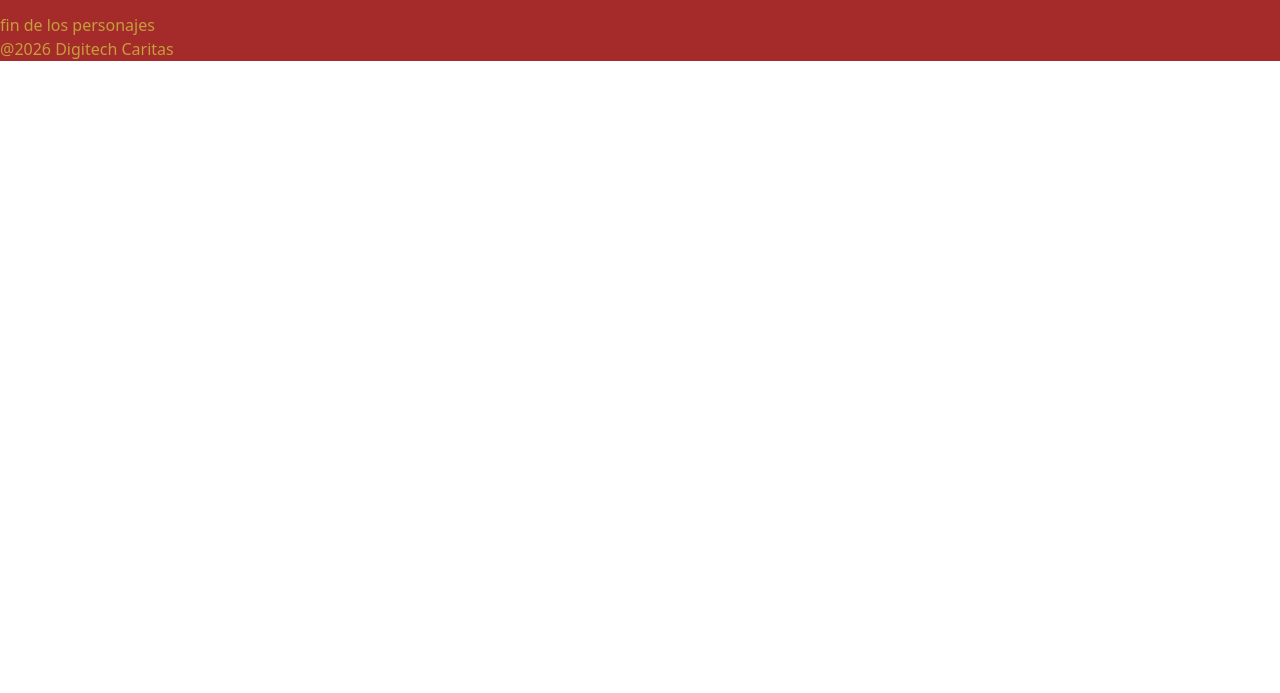
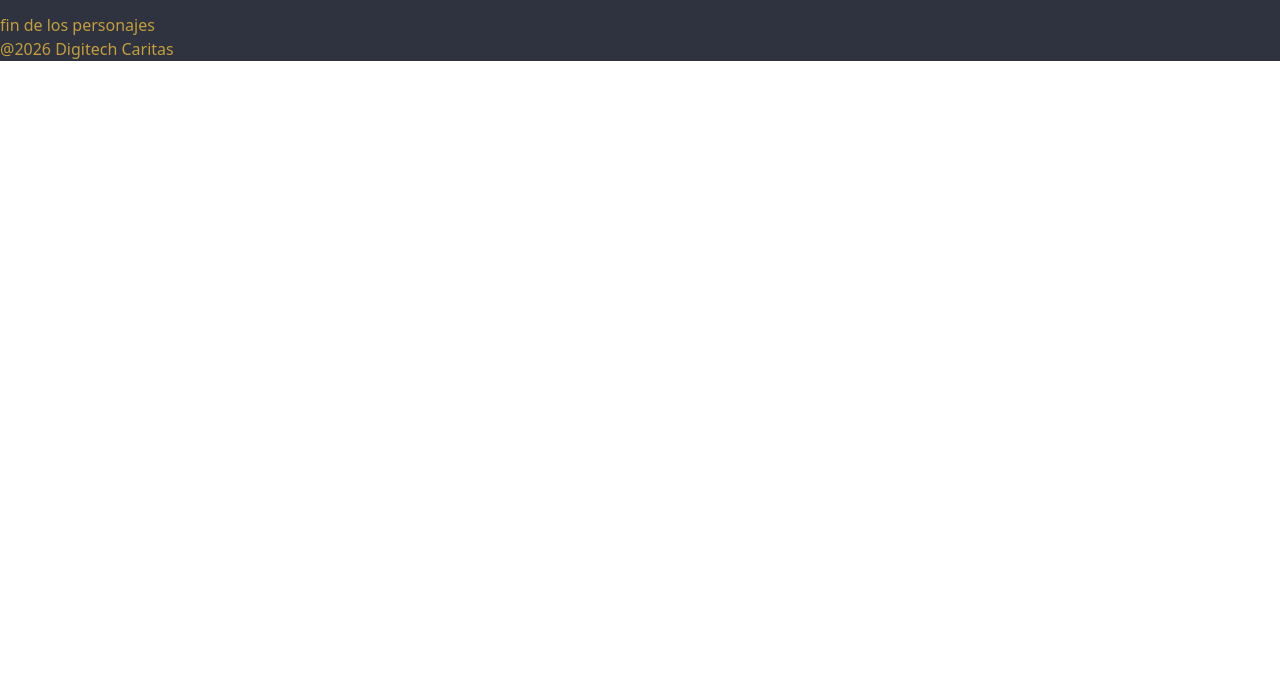
Before and after one commit to JMgranaBUAB/DragonBallApidemo, a plain HTML site: page index.html in a window 1280 px wide. Shown: the part 107-800 px from the top of the page. Drawn offline with nearby package versions, Linux system fonts and the light colour scheme; no server answers.

Commit message:
fix style: change backgroud color

```diff
--- a/index.css
+++ b/index.css
@@ -1,6 +1,5 @@
 main, header, footer {
-    /* background-color: rgb(47,50,63); */
-    background-color: brown;
+    background-color: rgb(47,50,63);
     color: rgb(196,159,59);
 }
 
```
